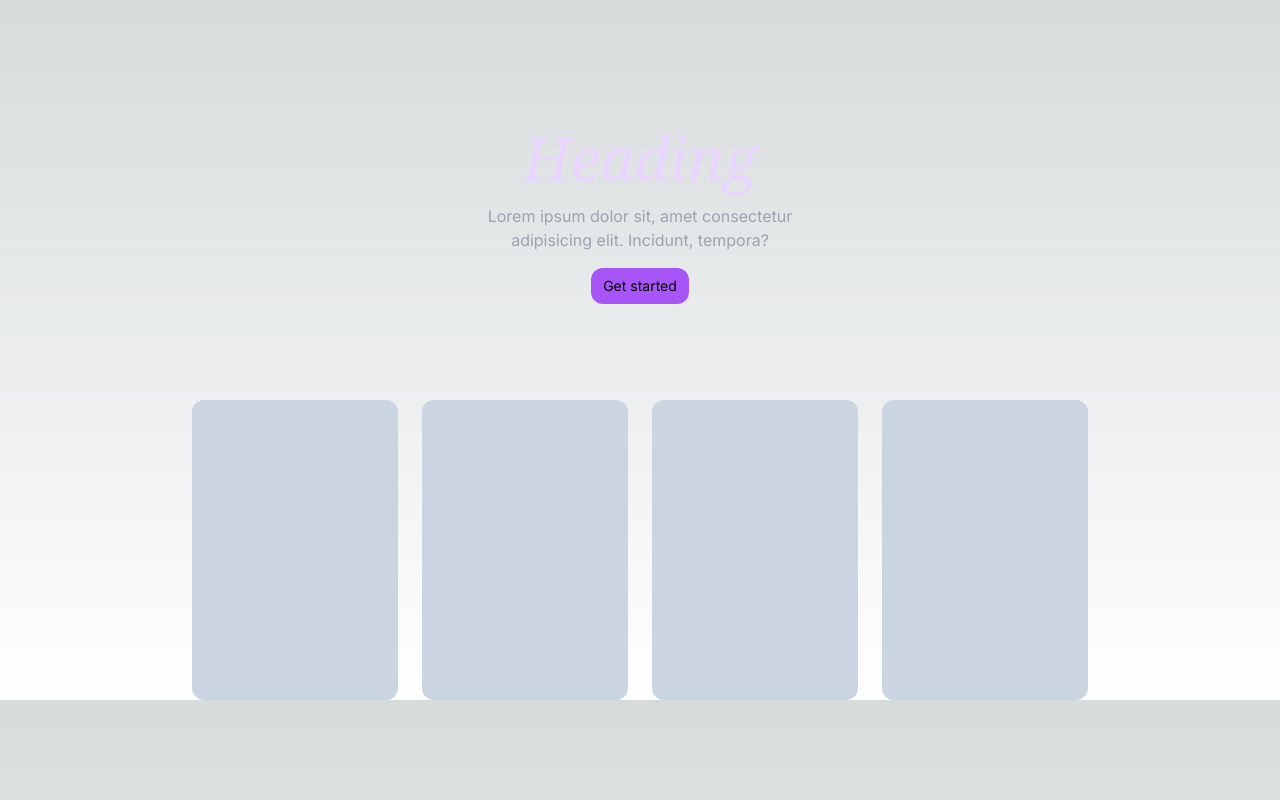
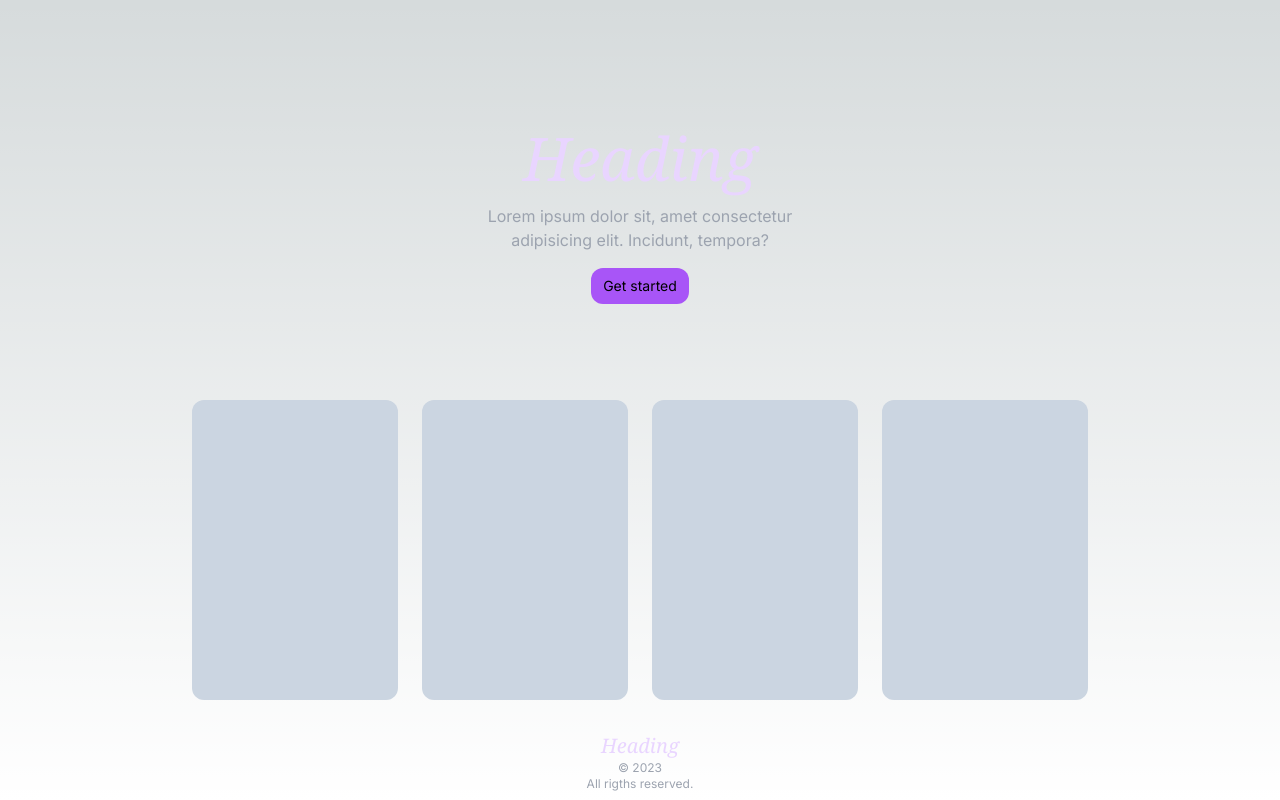
Before and after one commit to piotrszubert/pexels-gallery, a Next.js app in the folder apps/nextjs/: page / in a window 1280 px wide. Built offline with nearby package versions, Linux system fonts and the light colour scheme.

Commit message:
added footer

```diff
--- a/apps/nextjs/app/page.tsx
+++ b/apps/nextjs/app/page.tsx
@@ -6,6 +6,15 @@ export default function Home() {
     <main className="px-4">
       <Hero />
       <Gallery />
+      <footer className="text-gray-400 text-xs pt-8 pb-2 text-center">
+        <span className="font-serif text-xl text-purple-200 italic">
+          Heading
+        </span>
+        <br />
+        &copy; 2023
+        <br />
+        All rigths reserved.
+      </footer>
     </main>
   )
 }
```
